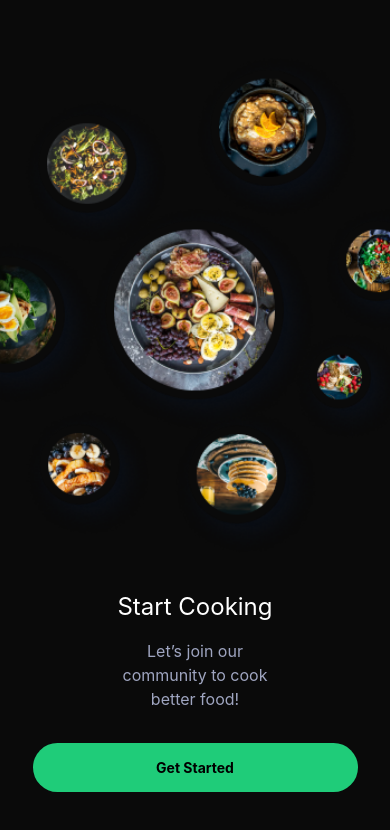
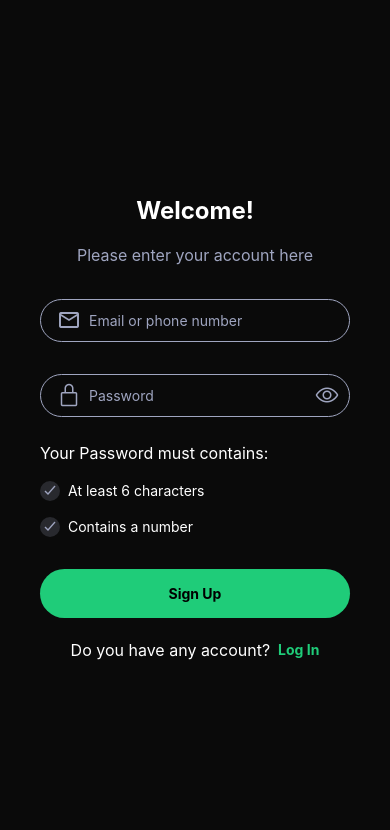
Before and after one commit to emircan-sahin/tarifine.com.tr, a React Native app: screen /Register in a window 390 px wide. Shown: the top 830 px of the page. Built offline with nearby package versions, Linux system fonts and the light colour scheme.

Commit message:
Added router/navigate, finished home, login and register screens, added vector

```diff
--- a/App.js
+++ b/App.js
@@ -1,17 +1,22 @@
-// import { StatusBar } from 'expo-status-bar';
-import { Image, StyleSheet, Text, TouchableOpacity, View } from 'react-native';
+import { NavigationContainer } from '@react-navigation/native';
+import { createStackNavigator } from '@react-navigation/stack';
+import { OnboardingScreen } from './screens/OnboardingScreen';
+import { StatusBar } from 'expo-status-bar';
+import { LoginScreen } from './screens/LoginScreen';
+import { RegisterScreen } from './screens/RegisterScreen';
+
+const Stack = createStackNavigator();
 
 const App = () => {
   return (
-    <View className='flex-1 items-center justify-center bg-[#0A0A0A]'>
-      <Image source={require('./assets/images/Onboarding.png')} className='w-full h-[60%]' />
-      <Text className='text-white text-2xl mt-8'>Start Cooking</Text>
-      <Text className='text-[#9FA5C0] text-base w-5/12 text-center mt-4'>Let’s join our community to cook better food!</Text>
-
-      <TouchableOpacity className='w-10/12 mx-auto py-4 bg-[#1FCC79] mt-8 rounded-full'>
-        <Text className='text-center font-bold'>Get Started</Text>
-      </TouchableOpacity>
-    </View>
+    <NavigationContainer>
+      <StatusBar style='light' />
+      <Stack.Navigator screenOptions={{ headerShown: false }}>
+        <Stack.Screen name="Onboarding" component={OnboardingScreen} />
+        <Stack.Screen name="Login" component={LoginScreen} />
+        <Stack.Screen name="Register" component={RegisterScreen} />
+      </Stack.Navigator>
+    </NavigationContainer>
   );
 }
 
--- a/babel.config.js
+++ b/babel.config.js
@@ -1,4 +1,4 @@
-module.exports = function(api) {
+module.exports = function (api) {
   api.cache(true);
   return {
     presets: ['babel-preset-expo'],
--- /dev/null
+++ b/screens/LoginScreen.js
@@ -0,0 +1,59 @@
+// import { MaterialCommunityIcons } from '@expo/vector-icons';
+import { Ionicons, MaterialIcons } from '@expo/vector-icons';
+import { useState } from 'react';
+import { Image, StyleSheet, Text, TextInput, TouchableOpacity, View } from 'react-native';
+
+export const LoginScreen = ({ navigation }) => {
+    const [showPassword, setShowPassword] = useState(false);
+
+    const toggleShowPassword = () => {
+        setShowPassword(!showPassword);
+    }
+
+    return (
+        <View className='flex-1 items-center justify-center bg-[#0A0A0A] px-10'>
+            <Text className='text-white text-2xl font-bold mt-8'>Welcome Back!</Text>
+            <Text className='text-[#9FA5C0] text-base text-center mt-4'>Please enter your account here</Text>
+
+            <View className='flex flex-row items-center w-full mx-auto mt-8 border border-[#9FA5C0] rounded-full pl-4'>
+                <MaterialIcons name="mail-outline" size={24} color={'#9FA5C0'} />
+                <TextInput
+                    className='flex-1 text-white py-3 px-2'
+                    placeholder='Email or phone number'
+                    placeholderTextColor='#9FA5C0'
+                />
+            </View>
+
+            <View className='flex flex-row items-center w-full mx-auto mt-8 border border-[#9FA5C0] rounded-full px-4'>
+                <Ionicons name="lock-closed-outline" size={24} color={'#9FA5C0'} />
+                <TextInput
+                    secureTextEntry={!showPassword}
+                    className='flex-1 text-white py-3 px-2'
+                    placeholder='Password'
+                    placeholderTextColor='#9FA5C0'
+                />
+                <Ionicons name={!showPassword ? 'eye-outline' : 'eye-off-outline'} size={24} color={'#9FA5C0'} onPress={toggleShowPassword} />
+            </View>
+
+            <TouchableOpacity className='ml-auto'>
+                <Text className='text-[#9FA5C0] text-base py-5 mr-2'>Forgot password?</Text>
+            </TouchableOpacity>
+
+            <TouchableOpacity className='w-full mx-auto py-4 bg-[#1FCC79] mt-8 rounded-full'>
+                <Text className='text-center font-bold'>Login</Text>
+            </TouchableOpacity>
+
+            <Text className='text-white text-base py-5'>or continue with</Text>
+
+            <TouchableOpacity className='flex flex-row items-center justify-center w-full mx-auto py-4 bg-[#FF5842] rounded-full'>
+                <Ionicons name="logo-google" size={18} color="black" />
+                <Text className='text-center font-bold ml-1'>Google</Text>
+            </TouchableOpacity>
+
+            <TouchableOpacity className='flex flex-row items-center' onPress={() => navigation.navigate('Register')}>
+                <Text className='text-white text-base py-5 mr-2'>Don’t have any account?</Text>
+                <Text className='text-[#1FCC79] font-bold'>Sign Up</Text>
+            </TouchableOpacity>
+        </View>
+    )
+}
--- /dev/null
+++ b/screens/OnboardingScreen.js
@@ -0,0 +1,18 @@
+import { Image, StyleSheet, Text, TouchableOpacity, View } from 'react-native';
+
+export const OnboardingScreen = ({ navigation }) => {
+    return (
+        <View className='flex-1 items-center justify-center bg-[#0A0A0A]'>
+            <Image source={require('../assets/images/Onboarding.png')} className='w-full h-[60%]' />
+            <Text className='text-white text-2xl font-bold mt-8'>Start Cooking</Text>
+            <Text className='text-[#9FA5C0] text-base w-5/12 text-center mt-4'>Let’s join our community to cook better food!</Text>
+
+            <TouchableOpacity
+                className='w-10/12 mx-auto py-4 bg-[#1FCC79] mt-8 rounded-full'
+                onPress={() => navigation.navigate('Login')}
+            >
+                <Text className='text-center font-bold'>Get Started</Text>
+            </TouchableOpacity>
+        </View>
+    )
+}
--- /dev/null
+++ b/screens/RegisterScreen.js
@@ -0,0 +1,77 @@
+// import { MaterialCommunityIcons } from '@expo/vector-icons';
+import { Ionicons, MaterialIcons } from '@expo/vector-icons';
+import { useState } from 'react';
+import { Text, TextInput, TouchableOpacity, View } from 'react-native';
+
+export const RegisterScreen = ({ navigation }) => {
+    const [email, setEmail] = useState('');
+    const [password, setPassword] = useState('');
+    const [showPassword, setShowPassword] = useState(false);
+
+    // Password must contains at least 6 characters
+    const isMinLength = password.length >= 6;
+    // Password must contains a number
+    const isContainNumber = /\d/.test(password);
+
+    const toggleShowPassword = () => {
+        setShowPassword(!showPassword);
+    }
+
+    const handlePassword = (value) => {
+        setPassword(value);
+    }
+
+    return (
+        <View className='flex-1 items-center justify-center bg-[#0A0A0A] px-10'>
+            <Text className='text-white text-2xl font-bold mt-8'>Welcome!</Text>
+            <Text className='text-[#9FA5C0] text-base text-center mt-4'>Please enter your account here</Text>
+
+            <View className='flex flex-row items-center w-full mx-auto mt-8 border border-[#9FA5C0] rounded-full pl-4'>
+                <MaterialIcons name="mail-outline" size={24} color={'#9FA5C0'} />
+                <TextInput
+                    className='flex-1 text-white py-3 px-2'
+                    placeholder='Email or phone number'
+                    placeholderTextColor='#9FA5C0'
+                    value={email}
+                    onChangeText={setEmail}
+                />
+            </View>
+
+            <View className='flex flex-row items-center w-full mx-auto mt-8 border border-[#9FA5C0] rounded-full px-4'>
+                <Ionicons name="lock-closed-outline" size={24} color={'#9FA5C0'} />
+                <TextInput
+                    secureTextEntry={!showPassword}
+                    className='flex-1 text-white py-3 px-2'
+                    placeholder='Password'
+                    placeholderTextColor='#9FA5C0'
+                    value={password}
+                    onChangeText={handlePassword}
+                />
+                <Ionicons name={!showPassword ? 'eye-outline' : 'eye-off-outline'} size={24} color={'#9FA5C0'} onPress={toggleShowPassword} />
+            </View>
+
+            <Text className='text-white text-base mr-auto mt-6'>Your Password must contains:</Text>
+            <View className='flex flex-row items-center w-full mx-auto mt-4'>
+                <View className={`${isMinLength ? 'bg-[#E3FFF1]' : 'bg-[#28292E]'} w-5 h-5 flex items-center justify-center rounded-full`}>
+                    <Ionicons name="checkmark-sharp" size={16} color={isMinLength ? 'black' : '#9FA5C0'} />
+                </View>
+                <Text className='text-white text-sm ml-2'>At least 6 characters</Text>
+            </View>
+            <View className='flex flex-row items-center w-full mx-auto mt-4'>
+                <View className={`${isContainNumber ? 'bg-[#E3FFF1]' : 'bg-[#28292E]'} w-5 h-5 flex items-center justify-center rounded-full`}>
+                    <Ionicons name="checkmark-sharp" size={16} color={isContainNumber ? 'black' : '#9FA5C0'} />
+                </View>
+                <Text className='text-white text-sm ml-2'>Contains a number</Text>
+            </View>
+
+            <TouchableOpacity className='w-full mx-auto py-4 bg-[#1FCC79] mt-8 rounded-full'>
+                <Text className='text-center font-bold'>Sign Up</Text>
+            </TouchableOpacity>
+
+            <TouchableOpacity className='flex flex-row items-center' onPress={() => navigation.navigate('Login')}>
+                <Text className='text-white text-base py-5 mr-2'>Do you have any account?</Text>
+                <Text className='text-[#1FCC79] font-bold'>Log In</Text>
+            </TouchableOpacity>
+        </View>
+    )
+}
--- a/tailwind.config.js
+++ b/tailwind.config.js
@@ -1,5 +1,5 @@
 module.exports = {
-    content: ["./App.{js,jsx,ts,tsx}", "./src/**/*.{js,jsx,ts,tsx}"],
+    content: ["./App.{js,jsx,ts,tsx}", "./screens/**/*.{js,jsx,ts,tsx}"],
     theme: {
         extend: {},
     },
```
Also changed, not shown: package.json (+6 -1 lines), 1 other file (tests, documents, lock files or other folders).
